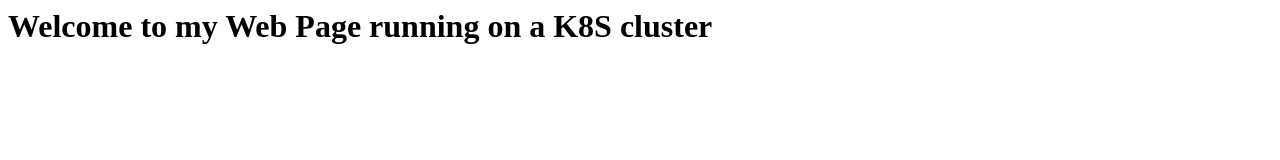
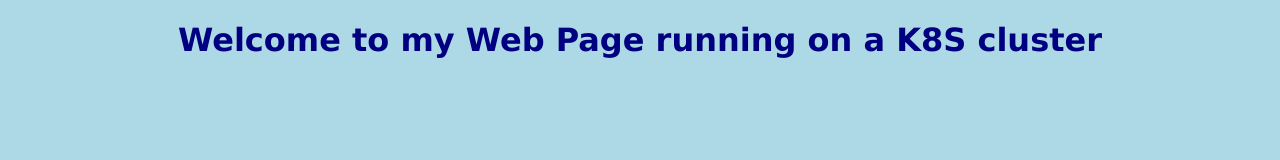
Before and after one commit to thomas-code1/cicd-k8s-aws, a plain HTML site: page webapp/index.html in a window 1280 px wide. Drawn offline with Linux system fonts and the light colour scheme.

Commit message:
webapp update

```diff
--- a/webapp/index.html
+++ b/webapp/index.html
@@ -1,6 +1,11 @@
+<!DOCTYPE html>
 <html>
 
 <head>
+    <title>Web Page</title>
+    <meta name="author" content="Thomas">
+    <meta charset="UTF-8">
+    <link rel="stylesheet" href="styles.css">
 </head>
 
 <body>
--- a/webapp/styles.css
+++ b/webapp/styles.css
@@ -0,0 +1,9 @@
+body {
+    background-color: lightblue;
+}
+
+h1 {
+    color: navy;
+    text-align: center;
+    font-family: Verdana, Geneva, Tahoma, sans-serif;
+}
```
Also changed, not shown: 1 other file.
